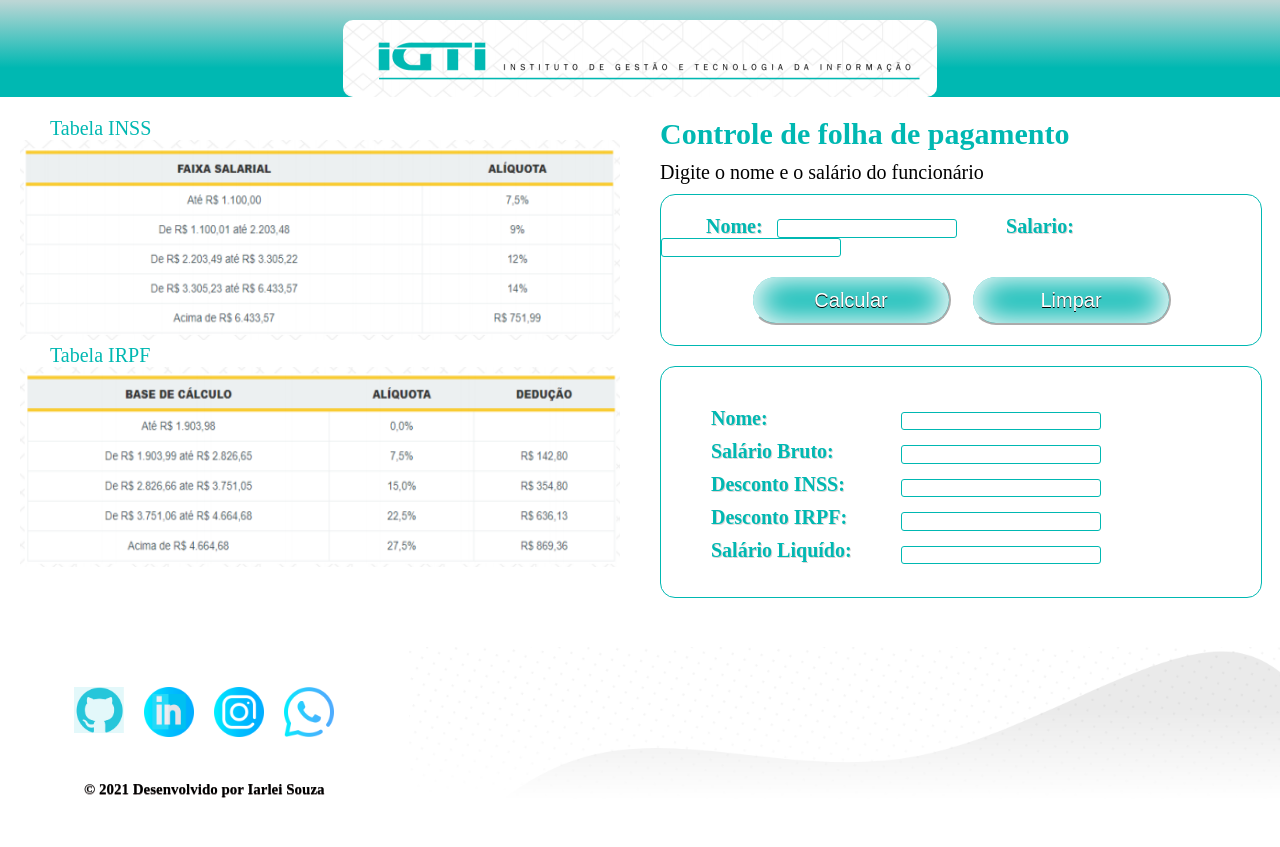
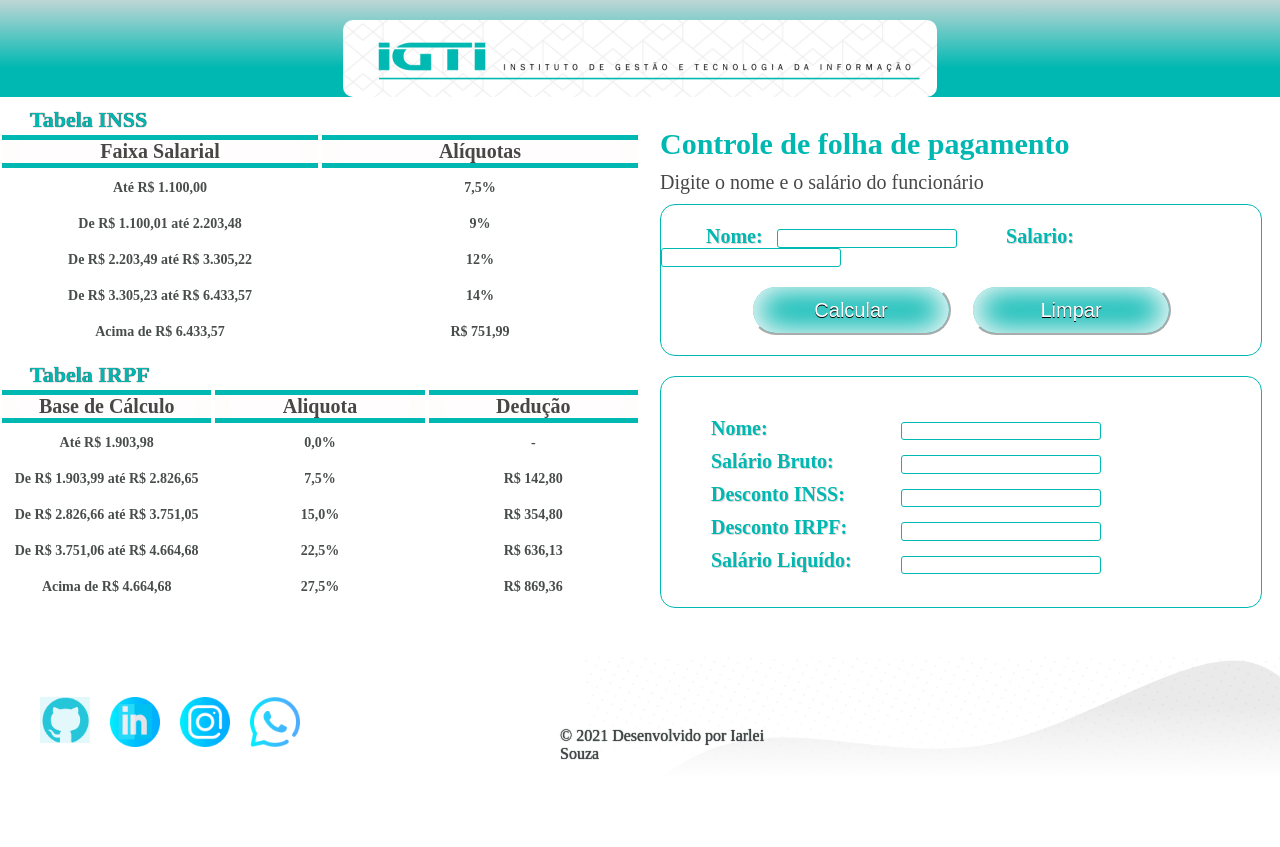
Before and after one commit to IarleiSouza/Bootcamp-IGTI, a plain HTML site: page Desafio-Final/index.html in a window 1280 px wide. After the commit the page ends 800 px from the top, so only its background shows below. Drawn offline with Linux system fonts and the light colour scheme.

Commit message:
Ajustando layout

```diff
--- a/Desafio-Final/index.html
+++ b/Desafio-Final/index.html
@@ -6,6 +6,7 @@
     <meta name="viewport" content="width=device-width, initial-scale=1.0">
     <title>IGIT - Desafio Final</title>
     <link rel="stylesheet" href="style.css">
+
  <!--   <div>Ícones feitos por <a href="https://www.freepik.com" title="Freepik">Freepik</a> from <a href="https://www.flaticon.com/br/" title="Flaticon">www.flaticon.com</a></div> -->
 </head>
 <body>
@@ -18,12 +19,111 @@
         <aside>
             <div class="container">
                 <p>Tabela INSS</p>
-                <img src="img/inss.PNG" alt="" class="inss">
+
+              <!-- <img src="img/inss.PNG" alt="" class="inss">-->
+       <!--
+           Tag	Descrição
+<table>     Define uma tabela
+<th>	    Define um cabeçalho de tabela
+<tr>	    Define uma linha de tabela
+<td>	    Define uma célula de tabela
+<caption>	Define um título de tabela
+<colgroup>	Define um grupo de colunas de tabela
+<col>	    Define os valores de atributo para uma ou mais colunas em uma tabela
+<thead>	    Define um cabeçalho de tabela
+<tbody>	    Define o corpo de uma tabela
+<tfoot>     Defines o rodapé (footer) de uma tabela
+       -->
+
+
+       <div class="table-INSS">
+
+        <div class="faixa-salarial">
+            <table>
+<tr>
+ <th>Faixa Salarial </th> <!--	Define um cabeçalho de tabela-->
+</tr>
+<tr> <!--Define uma linha de tabela-->
+    <td>Até R$ 1.100,00</td>
+    <td>De R$ 1.100,01 até 2.203,48</td>
+    <td>De R$ 2.203,49 até R$ 3.305,22</td>
+    <td>De R$ 3.305,23 até R$ 6.433,57</td> <!-- Defice uma célula da tabela-->
+    <td>Acima de R$ 6.433,57</td>
+</tr>
+</table>
+</div>
+<div class="aliquota">
+    <table>
+<th>Alíquotas</th>
+<tr>
+    <td>7,5%</td><br>
+    <td>9%</td><br>
+    <td>12%</td>
+    <td>14%</td>
+    <td>R$ 751,99</td>
+</tr>
+</table>
+</div>
+   </div> <!-- final da tabela INSS-->
+
                 <p>Tabela IRPF</p>
-                <img src="img/irpf.PNG" alt="" class="irpf">
+             <!--   <img src="img/irpf.PNG" alt="" class="irpf"> -->
+
+   <div class="table-IRPF">
+
+    <div class="base-calculo">
+
+        <table>
+            <th>Base de Cálculo</th>
+            <tr>
+                <td>Até R$ 1.903,98</td>
+                <td>De R$ 1.903,99 até R$ 2.826,65</td>
+                <td>De R$ 2.826,66 até R$ 3.751,05</td>
+                <td>De R$ 3.751,06 até R$ 4.664,68</td>
+                <td>Acima de R$ 4.664,68</td>
+
+            </tr>
+
+        </table>
+    </div>
+
+    <div class="aliquota-1">
+        <table>
+            <th>Aliquota</th>
+            <tr>
+                <td>0,0%</td>
+                <td>7,5%</td>
+                <td>15,0%</td>
+                <td>22,5%</td>
+                <td>27,5%</td>
+
+            </tr>
+
+        </table>
+    </div>
+
+    <div class="deducao">
+        <table>
+            <th>Dedução</th>
+            <tr>
+                <td>-</td>
+                <td>R$ 142,80</td>
+                <td>R$ 354,80</td>
+                <td>R$ 636,13</td>
+                <td>R$ 869,36</td>
+
+            </tr>
+
+        </table>
+    </div>
+
+   </div>
+
+
             </div>
         </aside>
-     <section>
+    <section>
+
         <div class="section">
 <h1>Controle de folha de pagamento </h1>
 
@@ -78,9 +178,10 @@
 
       </ul>
 
-      <p> © 2021 Desenvolvido por Iarlei Souza</p>
+
 
         </div>
+        <p class="footer"> © 2021 Desenvolvido por Iarlei Souza</p>
         <div class="img-footer">
             <img src="img/footer.PNG" alt="footer">
         </div>
--- a/Desafio-Final/style.css
+++ b/Desafio-Final/style.css
@@ -1,10 +1,12 @@
 *{
     margin: 0;
     padding: 0;
+
 }
-/* cabeçalho */
+/* ################## cabeçalho ##################### */
 header {
     width: 100%;
+    padding-bottom: 10px;
   }
 
  div.img {
@@ -19,10 +21,10 @@ header div.img img.logo {
     border-radius: 10px 10px 10px 10px;
 }
 
-/* aside */
+/* ###################### aside ################# */
 
 main aside {
-    display: flex;
+
     width: 50%;
 }
 main aside div.container {
@@ -30,22 +32,113 @@ main aside div.container {
     width: 100%;
     background: white;
     border-radius:  0 10px 0 0 ;
-    margin: 20px;
+
 }
 
 main aside div.container p {
     padding-left: 30px;
     color:#00b8b2;
-    font-size: 20px;
+    font-size: 22px;
+    width: 100%;
+    font-weight: bold;
+    text-shadow: 0px 0px 1px  black;
+ }
+
+/* ############# table ################# */
+main aside div.container div.table-INSS  {
+width: 100%;
+display: flex;
+margin-bottom: 10px;
+
 }
 
+main aside div.container div.faixa-salarial {
+
+    width: 100%;
+    text-align: center;
+
+}
+
+main aside  table {
+    width: 100%;
+
+}
+main aside table tr td {
+    padding: 10px;
+}
+main aside  table th {
+    font-size: 20px;
+     width: 100%;
+     border-top: 5px solid;
+     border-bottom: 5px solid;
+     border-color: #00b8b2;
+     color: rgb(73, 70, 70);
+     box-shadow: inset 0px 0px 30px 5px #fffcfc;
+
+ }
+
+main aside div.container div.aliquota {
+    width: 100%;
+    display: flex;
+    text-align: center;
+
+}
+
+main aside div.container div.table-IRPF  {
+    width: 100%;
+    display: flex;
+    margin-bottom: 20px;
+
+    }
+    main aside div.container div.base-calculo {
+
+        width: 100%;
+        text-align: center;
+
+    }
+
+    main aside div.container div.aliquota-1 {
+
+        width: 100%;
+        text-align: center;
+
+    }
+    main aside div.container div.deducao {
+
+        width: 100%;
+        text-align: center;
+
+
+    }
+
+
+    main aside div.container div.table-IRPF table th {
+        font-size: 20px;
+        width: 100%;
+        border-top: 5px solid;
+        border-bottom: 5px solid;
+        border-color: #00b8b2;
+        color: rgb(73, 70, 70);
+        box-shadow: inset 0px 0px 30px 5px #fffcfc;
+
+    }
+    main aside div.container table td {
+        display: block;
+        font-size: 14px;
+        color: #484d4c;
+        font-weight: bold;
+
+     }
+/*
 main aside div.container img {
 
 width: 100%;
 height: 200px;
 }
+*/
 
-/* secoa */
+
+/* ############ section ####################### */
 main {
     display: flex;
 }
@@ -70,6 +163,7 @@ main section div.section h1 {
 main section div.section p {
     margin-bottom: 10px;
     font-size: 20px;
+    color: rgb(73, 70, 70);
 }
 
 main section div.section fieldset {
@@ -179,17 +273,18 @@ main section div.section div.form-2 fieldset div.input input {
    border-radius: 3px;
    padding: .7px;
 
-
-
-
 }
 /* rodapé footer */
 
+footer {
+    margin: 0;
+    padding:0;
+}
 
 footer div.container-footer {
   display: flex;
   width: 100%;
-  height: 200px;
+  height: 140px;
   overflow-x: hidden;
 }
 
@@ -226,6 +321,17 @@ footer div.container-footer div.links p {
    text-shadow: 0px 1px 0px rgb(143, 133, 133);
 
 }
+
+footer div.container-footer p.footer {
+    display: flex;
+    width: 450px;
+    position: relative;
+    left: 220px;
+    bottom: -70px;
+    color: rgb(65, 75, 74);
+    text-shadow: 0px 0px 1px  black;
+    background: transparent;
+}
 footer div.container-footer div.img-footer {
     width:100%;
 }
```
